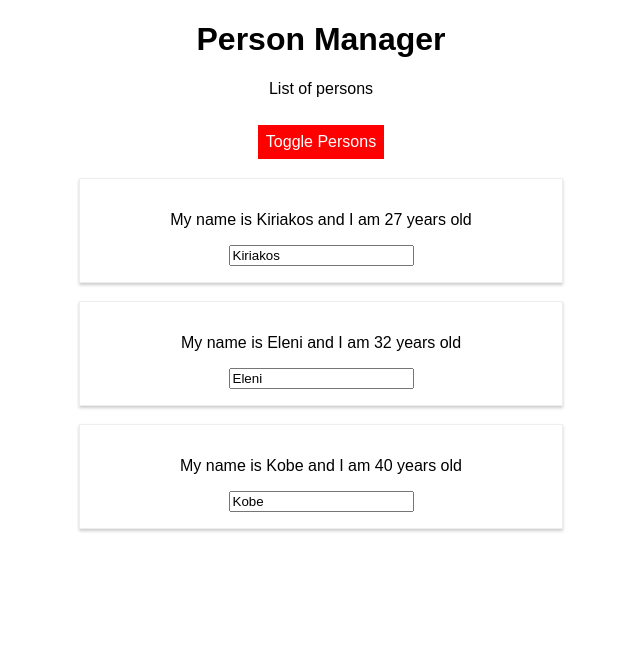
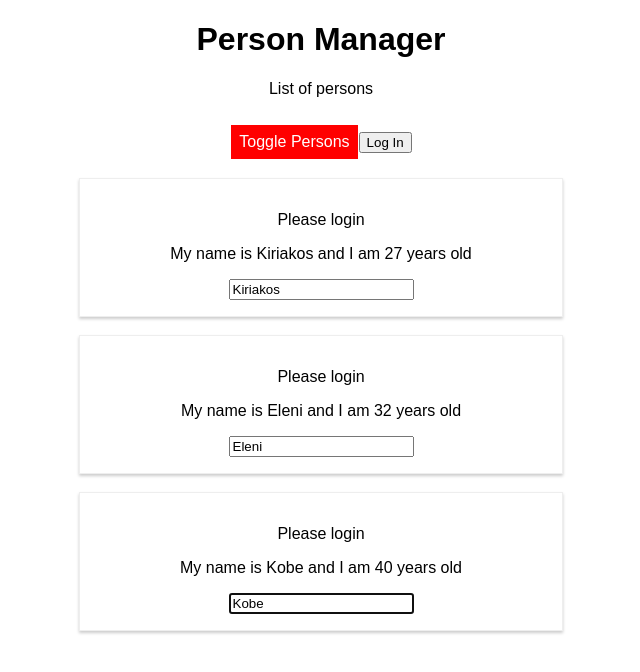
Before and after one commit to siluok3/toggled-list, a React app: page / in a window 1280 px wide. Both pictures are taken after a click on the button "Toggle Persons". Shown: the top 672 px of the page, without its empty margins (319-959 px from the left). Built offline with nearby package versions, Linux system fonts and the light colour scheme.

Commit message:
Add prop types, refs and root context

```diff
--- a/package.json
+++ b/package.json
@@ -31,6 +31,7 @@
     "postcss-flexbugs-fixes": "3.2.0",
     "postcss-loader": "2.0.8",
     "promise": "8.0.1",
+    "prop-types": "^15.7.2",
     "radium": "^0.26.0",
     "raf": "3.4.0",
     "react": "^16.13.1",
--- a/src/components/Cockpit/Cockpit.js
+++ b/src/components/Cockpit/Cockpit.js
@@ -1,8 +1,12 @@
-import React from 'react';
+import React, { useContext } from 'react';
 
 import classes from './Cockpit.css';
 
+import AuthContext from '../../context/auth-context';
+
 const cockpit = props => {
+  const authContext = useContext(AuthContext);
+
   const assignedClasses = [];
   let btnClass = [classes.button];
   if (props.showPersons) {
@@ -26,6 +30,7 @@
       >
         Toggle Persons
       </button>
+      <button onClick={authContext.login}>Log In</button>
     </div>
   );
 };
--- a/src/components/Persons/Person/Person.js
+++ b/src/components/Persons/Person/Person.js
@@ -1,17 +1,40 @@
-import React from 'react';
+import React, { useEffect, useRef, useContext } from 'react';
+import PropTypes from 'prop-types';
+
+import Aux from '../../../hoc/Aux';
+import AuthContext from '../../../context/auth-context';
 
 import withClass from '../../../hoc/withClass';
-import Aux from '../../../hoc/Aux';
 import classes from './Person.css';
 
 const person = (props) => {
+  const inputRef = useRef(null);
+  const authContext = useContext(AuthContext);
+
+  useEffect(() => {
+    inputRef.current.focus();
+  });
+
   return (
     <Aux>
+      {authContext.authenticated ? <p>Authenticated</p> : <p>Please login</p>}
       <p onClick={props.click}>My name is {props.name} and I am {props.age} years old</p>
       <p>{props.children}</p>
-      <input type="text" onChange={props.change} value={props.name} />
+      <input
+        type="text"
+        ref={inputRef}
+        onChange={props.change}
+        value={props.name}
+      />
     </Aux>
   )
 }
 
+person.propTypes = {
+  click: PropTypes.func,
+  name: PropTypes.string,
+  age: PropTypes.number,
+  change: PropTypes.func
+};
+
 export default withClass(person, classes.Person);
--- a/src/components/Persons/Persons.js
+++ b/src/components/Persons/Persons.js
@@ -1,4 +1,5 @@
 import React, { PureComponent } from 'react';
+
 import Person from './Person/Person';
 
 class Persons extends PureComponent {
--- a/src/containers/App.js
+++ b/src/containers/App.js
@@ -1,11 +1,13 @@
 import React, { Component } from 'react';
 
 import classes from './App.css';
+import withClass from '../hoc/withClass';
 
 import Persons from '../components/Persons/Persons';
 import Cockpit from '../components/Cockpit/Cockpit';
 import Aux from '../hoc/Aux';
-import withClass from '../hoc/withClass';
+import AuthContext from '../context/auth-context';
+
 
 class App extends Component {
   state = {
@@ -15,6 +17,8 @@
       { id: 'sdsd', name: "Kobe", age: 40 },
     ],
     showPersons: false,
+    changeCounter: 0,
+    authenticated: false,
   };
 
   nameChangeHandler = (e, id) => {
@@ -28,7 +32,14 @@
 
     const persons = [...this.state.persons];
     persons[personIndex] = person;
-    this.setState({persons: persons});
+
+    //Update state like that when depending on old state
+    this.setState((prevState, props) => {
+      return {
+        persons: persons,
+        changeCounter: prevState.changeCounter + 1
+      };
+    });
   }
 
   deletePersonHandler = (personIndex) => {
@@ -41,6 +52,10 @@
     const doesShow = this.state.showPersons;
     this.setState({showPersons: !doesShow});
   };
+
+  loginHandler = () => {
+    this.setState({authenticated: true});
+  }
 
   render() {
     let persons = null;
@@ -56,6 +71,12 @@
 
     return (
       <Aux>
+        <AuthContext.Provider
+          value={{
+            authenticated: this.state.authenticated,
+            login:this.loginHandler
+          }}
+        >
           <Cockpit
             title={this.props.appTitle}
             personsLength={this.state.persons.length}
@@ -63,6 +84,7 @@
             clicked={this.togglePersonsHandler}
           />
           {persons}
+        </AuthContext.Provider>
       </Aux>
     );
   }
--- /dev/null
+++ b/src/context/auth-context.js
@@ -0,0 +1,8 @@
+import React from 'react';
+
+const authContext = React.createContext({
+  authenticated: false,
+  login: () => {},
+});
+
+export default authContext;
```
Also changed, not shown: 1 other file (tests, documents, lock files or other folders). Lines whose indentation alone changed are shown as unchanged.
